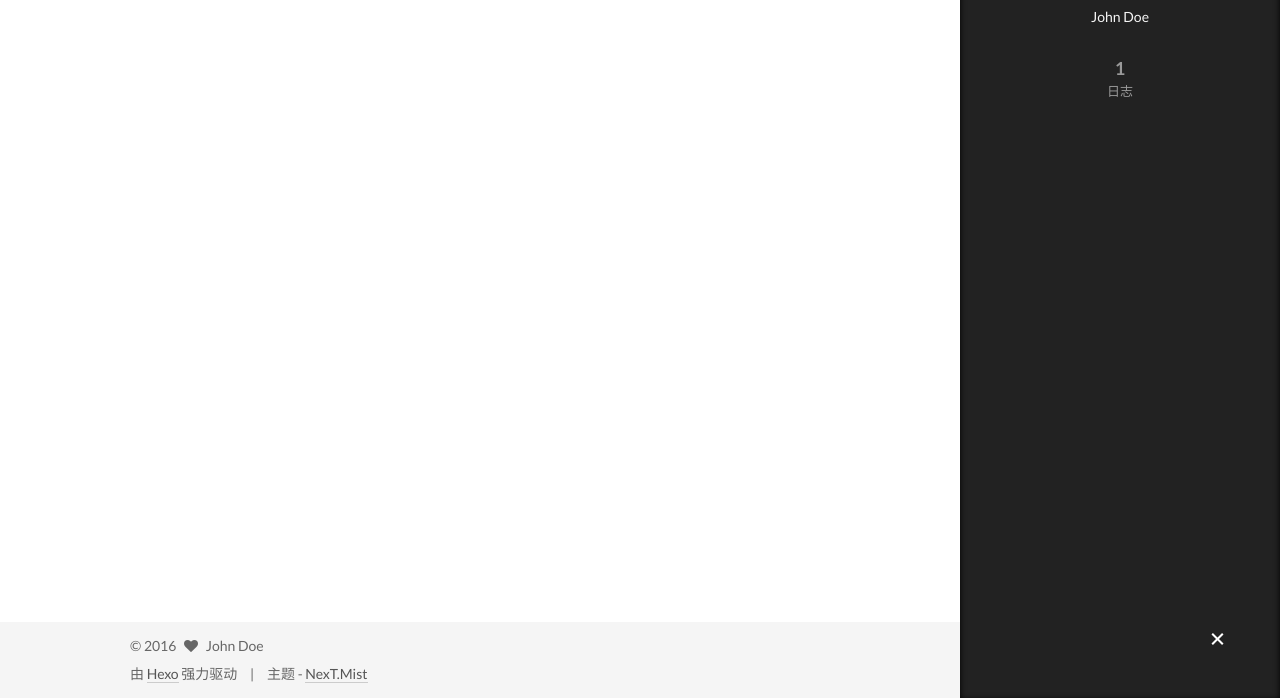
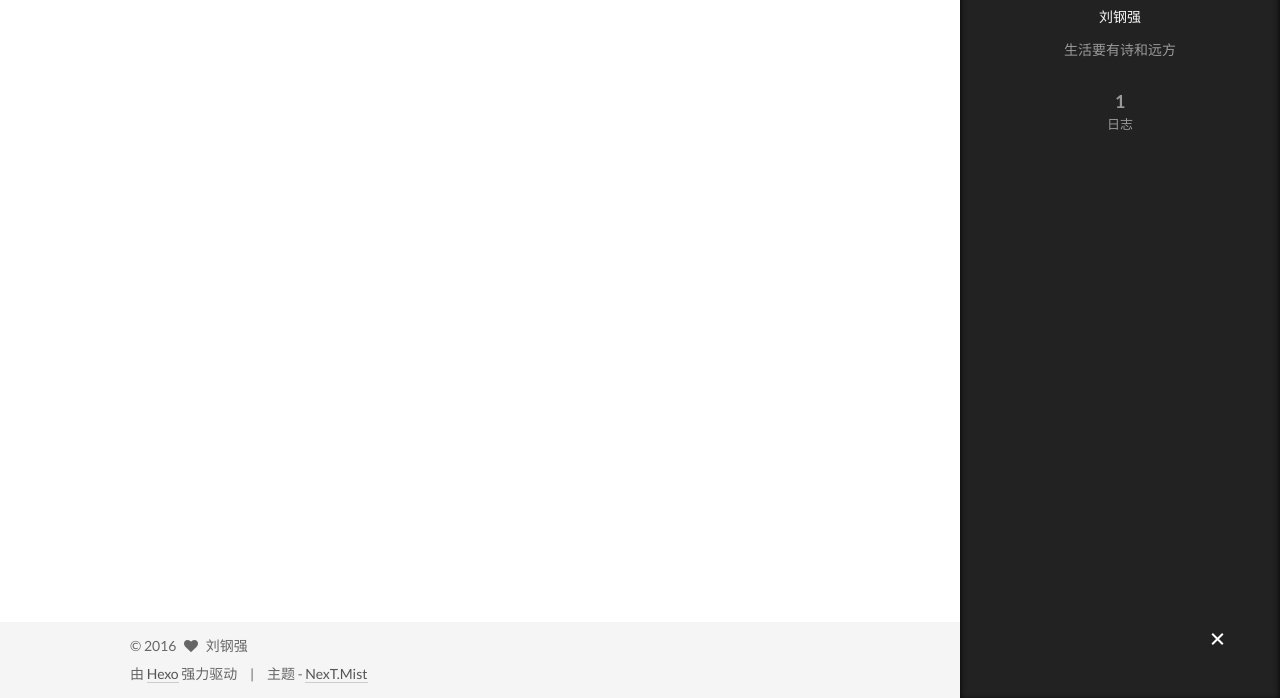
Before and after one commit to liugangqiang007/liugangqiang007.github.io, a plain HTML site: page about/index.html in a window 1280 px wide. Both pictures are taken after a click on the element 1217 px from the left and 742 px from the top of the page. Shown: the part 102-800 px from the top of the page. Drawn offline with Linux system fonts and the light colour scheme.

Commit message:
Site updated: 2016-06-17 18:28:00

```diff
--- a/about/index.html
+++ b/about/index.html
@@ -84,16 +84,16 @@
 
 
 
-<meta name="description">
+<meta name="description" content="生活要有诗和远方">
 <meta property="og:type" content="website">
 <meta property="og:title" content="关于">
 <meta property="og:url" content="http://yoursite.com/about/index.html">
 <meta property="og:site_name" content="刘钢强的博客">
-<meta property="og:description">
+<meta property="og:description" content="生活要有诗和远方">
 <meta property="og:updated_time" content="2016-06-17T08:57:46.000Z">
 <meta name="twitter:card" content="summary">
 <meta name="twitter:title" content="关于">
-<meta name="twitter:description">
+<meta name="twitter:description" content="生活要有诗和远方">
 
 
 
@@ -157,7 +157,7 @@
       <span class="logo-line-after"><i></i></span>
     </a>
   </div>
-  <p class="site-subtitle"></p>
+  <p class="site-subtitle">一个分享技术和生活的地方</p>
 </div>
 
 <div class="site-nav-toggle">
@@ -272,9 +272,9 @@
         <div class="site-author motion-element" itemprop="author" itemscope itemtype="http://schema.org/Person">
           <img class="site-author-image" itemprop="image"
                src="https://avatars2.githubusercontent.com/u/11585772?v=3&s=460"
-               alt="John Doe" />
-          <p class="site-author-name" itemprop="name">John Doe</p>
-          <p class="site-description motion-element" itemprop="description"></p>
+               alt="刘钢强" />
+          <p class="site-author-name" itemprop="name">刘钢强</p>
+          <p class="site-description motion-element" itemprop="description">生活要有诗和远方</p>
         </div>
         <nav class="site-state motion-element">
           <div class="site-state-item site-state-posts">
@@ -323,7 +323,7 @@
   <span class="with-love">
     <i class="fa fa-heart"></i>
   </span>
-  <span class="author" itemprop="copyrightHolder">John Doe</span>
+  <span class="author" itemprop="copyrightHolder">刘钢强</span>
 </div>
 
 <div class="powered-by">
--- a/css/main.css
+++ b/css/main.css
@@ -1548,7 +1548,7 @@
   width: 4px;
   height: 4px;
   border-radius: 50%;
-  background: #d7a1ed;
+  background: #f41c57;
 }
 .links-of-blogroll {
   font-size: 13px;
```
Also changed, not shown: 2016/06/17/hello-world/index.html (+5 -5 lines), archives/2016/06/index.html (+8 -8 lines), archives/2016/index.html (+8 -8 lines), archives/index.html (+8 -8 lines), categories/index.html (+8 -8 lines), index.html (+8 -8 lines), tags/index.html (+8 -8 lines).
